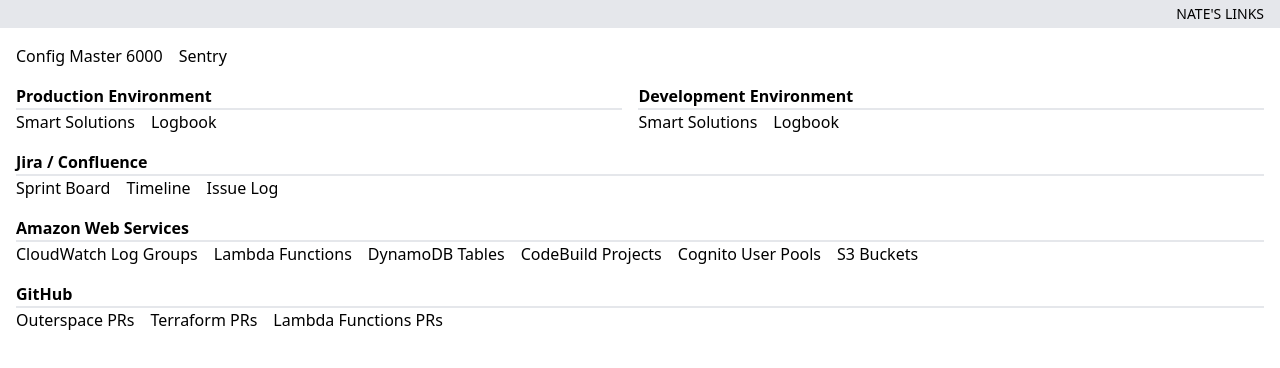
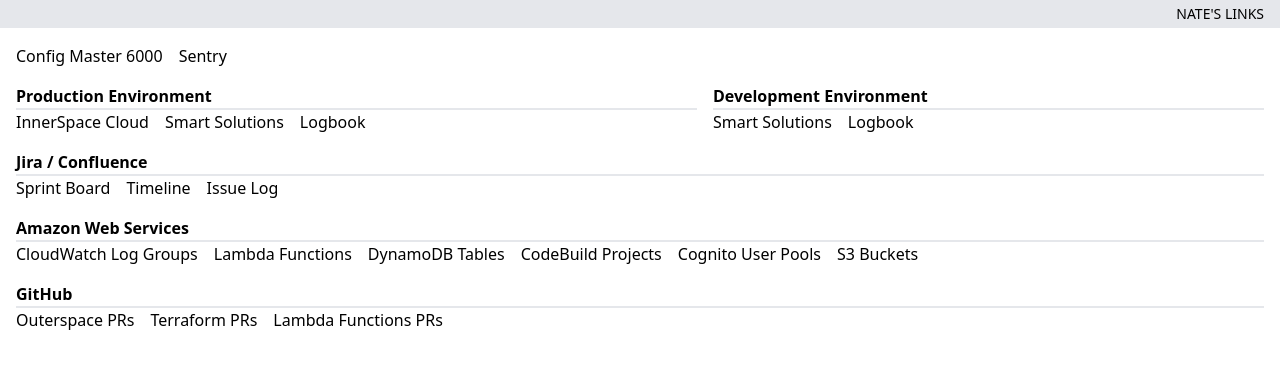
Before and after one commit to n8rb/islinks, a plain HTML site: page index.html in a window 1280 px wide. Drawn offline with nearby package versions, Linux system fonts and the light colour scheme.

Commit message:
InnerSpace Cloud

```diff
--- a/index.html
+++ b/index.html
@@ -16,6 +16,7 @@
     <div class="flex gap-x-4 flex-wrap">
         <div class="flex gap-x-4 flex-wrap grow">
             <h1 class="border-b-2 font-bold pt-4 w-full">Production Environment</h1>
+            <a href="https://www.innerspace.cloud">InnerSpace Cloud</a>
             <a href="https://innerspacesmartsolutions.com/">Smart Solutions</a>
             <a href="https://logbook.innerspace.cloud/">Logbook</a>
         </div>
```
